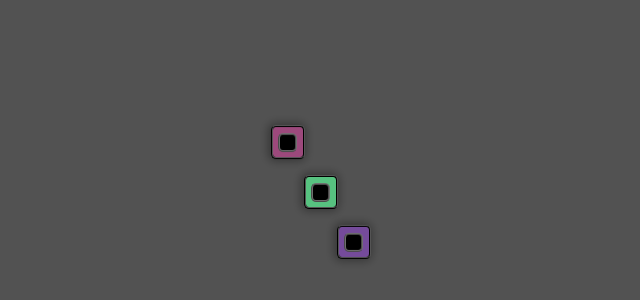
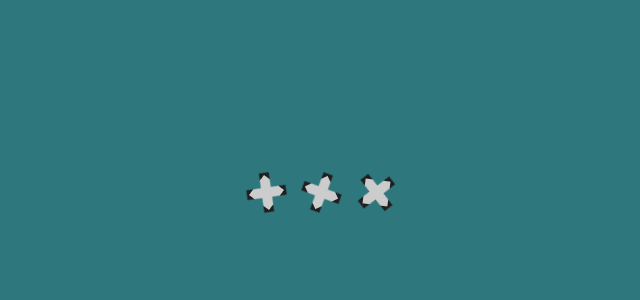
Before and after one commit to pgpavlides/PreloaderWorld.jsx, a React (Vite) app: page / in a window 1280 px wide. Shown: the part 208-508 px from the top of the page, without its empty margins (319-959 px from the left). Built offline with nearby package versions, Linux system fonts and the light colour scheme.

Commit message:
15th loader

```diff
--- a/src/App.jsx
+++ b/src/App.jsx
@@ -12,6 +12,7 @@ import Preloader11 from './preloaders/Preloader11'
 import Preloader12 from './preloaders/Preloader12'
 import Preloader13 from './preloaders/Preloader13'
 import Preloader14 from './preloaders/Preloader14'
+import Preloader15 from './preloaders/Preloader15'
 
 import './App.scss'
 import './main.scss'
@@ -25,7 +26,7 @@ function App() {
   return <>
 
 
-  <Preloader14/>
+  <Preloader15/>
 
   </>
 
--- /dev/null
+++ b/src/preloaders/Preloader15.jsx
@@ -0,0 +1,22 @@
+
+
+import React from 'react';
+import '/src/preloaders/_preloader15.scss'
+
+function Preloader15(props) {
+    return (
+        <>
+            <div className="container">
+                <div className="container_box">
+                <div className="box"></div>
+                <div className="box"></div>
+                <div className="box"></div>
+                </div>
+
+
+            </div>
+        </>
+    );
+}
+
+export default Preloader15;
--- a/src/preloaders/_preloader14.scss
+++ b/src/preloaders/_preloader14.scss
@@ -1,153 +1,153 @@
-$animation-time: 5s;
-$animation-type: ease-in-out;
+// $animation-time: 5s;
+// $animation-type: ease-in-out;
 
-.container {
-  position: fixed;
-  top: 0;
-  left: 0;
-  width: 100vw;
-  height: 100vh;
-  background-color: rgb(82, 82, 82);
-}
+// .container {
+//   position: fixed;
+//   top: 0;
+//   left: 0;
+//   width: 100vw;
+//   height: 100vh;
+//   background-color: rgb(82, 82, 82);
+// }
 
-.boxcontainer {
-  position: fixed;
-  top: 0;
-  left: 0;
-  width: 100vw;
-  height: 100vh;
-  display: flex;
-  justify-content: center;
-  align-items: center;
-  animation: boxcontainer $animation-time $animation-type infinite;
+// .boxcontainer {
+//   position: fixed;
+//   top: 0;
+//   left: 0;
+//   width: 100vw;
+//   height: 100vh;
+//   display: flex;
+//   justify-content: center;
+//   align-items: center;
+//   animation: boxcontainer $animation-time $animation-type infinite;
 
-}
+// }
 
-.box1,
-.box2,
-.box3 {
-  border-radius: 5px;
-  border: 2px ridge rgb(0, 0, 0);
-  box-shadow: 0px 1px 10px 2px rgba(0, 0, 0, 0.35);
-  display: flex;
-  justify-content: center;
-  align-items: center;
+// .box1,
+// .box2,
+// .box3 {
+//   border-radius: 5px;
+//   border: 2px ridge rgb(0, 0, 0);
+//   box-shadow: 0px 1px 10px 2px rgba(0, 0, 0, 0.35);
+//   display: flex;
+//   justify-content: center;
+//   align-items: center;
 
-  &:after {
-    content: " ";
-    position: absolute;
-    width: 15px;
-    height: 15px;
-    background-color: rgb(0, 0, 0);
-    border-radius: 5px;
-    border: 2px ridge rgba(255, 255, 255, 0.432);
-  }
-}
+//   &:after {
+//     content: " ";
+//     position: absolute;
+//     width: 15px;
+//     height: 15px;
+//     background-color: rgb(0, 0, 0);
+//     border-radius: 5px;
+//     border: 2px ridge rgba(255, 255, 255, 0.432);
+//   }
+// }
 
-.box1 {
-  width: 30px;
-  height: 30px;
-  background-color: rgb(197, 71, 92);
-  animation: box1a $animation-time $animation-type infinite;
-}
+// .box1 {
+//   width: 30px;
+//   height: 30px;
+//   background-color: rgb(197, 71, 92);
+//   animation: box1a $animation-time $animation-type infinite;
+// }
 
-.box2 {
-  width: 30px;
-  height: 30px;
-  background-color: rgb(87, 194, 128);
-  animation: box2a $animation-time $animation-type infinite;
-}
+// .box2 {
+//   width: 30px;
+//   height: 30px;
+//   background-color: rgb(87, 194, 128);
+//   animation: box2a $animation-time $animation-type infinite;
+// }
 
-.box3 {
-  width: 30px;
-  height: 30px;
-  background-color: rgb(76, 77, 187);
-  animation: box3a $animation-time $animation-type infinite;
-}
+// .box3 {
+//   width: 30px;
+//   height: 30px;
+//   background-color: rgb(76, 77, 187);
+//   animation: box3a $animation-time $animation-type infinite;
+// }
 
-@keyframes box1a {
-  0% {
-    transform: translate(0);
-    background-color: rgb(197, 71, 92);
-  }
-  20% {
-    transform: translateY(-50px);
-  }
-  40% {
-    transform: translateY(-50px) translateX(67px) rotate(90deg);
-  }
-  60% {
-    transform: translateY(50px) translateX(67px) rotate(90deg);
-  }
-  80% {
-    transform: translateY(50px) translateX(67px) rotate(180deg);
-  }
-  100% {
-    transform: translateY(0px) translateX(67px) rotate(180deg);
-    background-color: rgb(76, 77, 187);
+// @keyframes box1a {
+//   0% {
+//     transform: translate(0);
+//     background-color: rgb(197, 71, 92);
+//   }
+//   20% {
+//     transform: translateY(-50px);
+//   }
+//   40% {
+//     transform: translateY(-50px) translateX(67px) rotate(90deg);
+//   }
+//   60% {
+//     transform: translateY(50px) translateX(67px) rotate(90deg);
+//   }
+//   80% {
+//     transform: translateY(50px) translateX(67px) rotate(180deg);
+//   }
+//   100% {
+//     transform: translateY(0px) translateX(67px) rotate(180deg);
+//     background-color: rgb(76, 77, 187);
 
-  }
-}
-@keyframes box2a {
-  0% {
-    transform: translate(0);
-  }
-  20% {
-    transform: translate(0);
-  }
-  40% {
-    transform: rotate(90deg) scale(1);
-  }
-  60% {
-    transform: translate(0) rotate(90deg);
-  }
-  80% {
-    transform: translate(0) rotate(180deg);
-  }
-  100% {
-    transform: translate(0) rotate(180deg);
-  }
-}
-@keyframes box3a {
-  0% {
-    transform: translate(0);
-    background-color: rgb(76, 77, 187);
-  }
-  20% {
-    transform: translateY(50px);
-  }
-  40% {
-    transform: translateY(50px) translateX(-67px) rotate(90deg);
-  }
-  60% {
-    transform: translateY(-50px) translateX(-67px) rotate(90deg);
-  }
-  80% {
-    transform: translateY(-50px) translateX(-67px) rotate(0deg);
-  }
-  100% {
-    transform: translateY(0px) translateX(-67px) rotate(0deg);
-    background-color: rgb(197, 71, 92);
-  }
-}
+//   }
+// }
+// @keyframes box2a {
+//   0% {
+//     transform: translate(0);
+//   }
+//   20% {
+//     transform: translate(0);
+//   }
+//   40% {
+//     transform: rotate(90deg) scale(1);
+//   }
+//   60% {
+//     transform: translate(0) rotate(90deg);
+//   }
+//   80% {
+//     transform: translate(0) rotate(180deg);
+//   }
+//   100% {
+//     transform: translate(0) rotate(180deg);
+//   }
+// }
+// @keyframes box3a {
+//   0% {
+//     transform: translate(0);
+//     background-color: rgb(76, 77, 187);
+//   }
+//   20% {
+//     transform: translateY(50px);
+//   }
+//   40% {
+//     transform: translateY(50px) translateX(-67px) rotate(90deg);
+//   }
+//   60% {
+//     transform: translateY(-50px) translateX(-67px) rotate(90deg);
+//   }
+//   80% {
+//     transform: translateY(-50px) translateX(-67px) rotate(0deg);
+//   }
+//   100% {
+//     transform: translateY(0px) translateX(-67px) rotate(0deg);
+//     background-color: rgb(197, 71, 92);
+//   }
+// }
 
-@keyframes boxcontainer {
-    0% {
-        transform: translate(0);
-      }
-      20% {
-        transform: translate(0);
-      }
-      40% {
-        transform: translate(0);
-      }
-      60% {
-        transform: translate(0);
-      }
-      80% {
-        transform: translate(0) rotate(180deg);
-      }
-      100% {
-        transform: translate(0) ;
-      }
-}
+// @keyframes boxcontainer {
+//     0% {
+//         transform: translate(0);
+//       }
+//       20% {
+//         transform: translate(0);
+//       }
+//       40% {
+//         transform: translate(0);
+//       }
+//       60% {
+//         transform: translate(0);
+//       }
+//       80% {
+//         transform: translate(0) rotate(180deg);
+//       }
+//       100% {
+//         transform: translate(0) ;
+//       }
+// }
--- /dev/null
+++ b/src/preloaders/_preloader15.scss
@@ -0,0 +1,46 @@
+.container {
+    position: fixed;  // 🔹 make sure it appears above everything else
+    top:0; // 🔸Position it at the top left corner of the screen
+    left:0; // 🔸
+    width: 100vw; // 🔹 make it take the entire ViewPort
+    height: 100vh; // 🔹
+    display: flex; // 🔸 Make sure its centerted on the screen
+    align-items: center; // 🔸
+    justify-content: space-around; // 🔸
+    flex-direction: row; //
+    background: #2e777c;
+}
+
+.container_box{
+    display: inherit;
+}
+
+.box {
+
+    width: 25px; /* 12.5% = 100% / 8, subtract 2px for margin */
+    height: 25px;
+    background-color: #ccc;
+    margin-right: 20px;
+    clip-path: polygon(20% 0%, 0% 20%, 30% 50%, 0% 80%, 20% 100%, 50% 70%, 80% 100%, 100% 80%, 70% 50%, 100% 20%, 80% 0%, 50% 30%);
+    border: 5px solid #1f1f1f;
+    animation: rotate 3s 0.5s ease-in-out infinite ;
+  }
+
+  @for $i from 1 through 3 { // The @for loop iterates from 1 to 3, assigning the variable $i to each value in turn.
+    .box:nth-child(#{$i}n) { // The loop generates a selector for each .box element using the :nth-child() CSS pseudo-class with the value of $i passed as an argument. This creates selectors .box:nth-child(1n), .box:nth-child(2n), and .box:nth-child(3n) respectively.
+        animation-delay: #{$i * 0.3}s; //The animation-delay property is set for each of the generated selectors, with the value of $i multiplied by 0.3 and appended with an "s" to denote seconds.
+    }
+}
+
+
+
+
+  .box:last-child {
+    margin-right: 0;
+  }
+
+  @keyframes rotate {
+
+    to { transform: rotate(360deg) }
+
+  }
```
Also changed, not shown: 1 other file (tests, documents, lock files or other folders).
